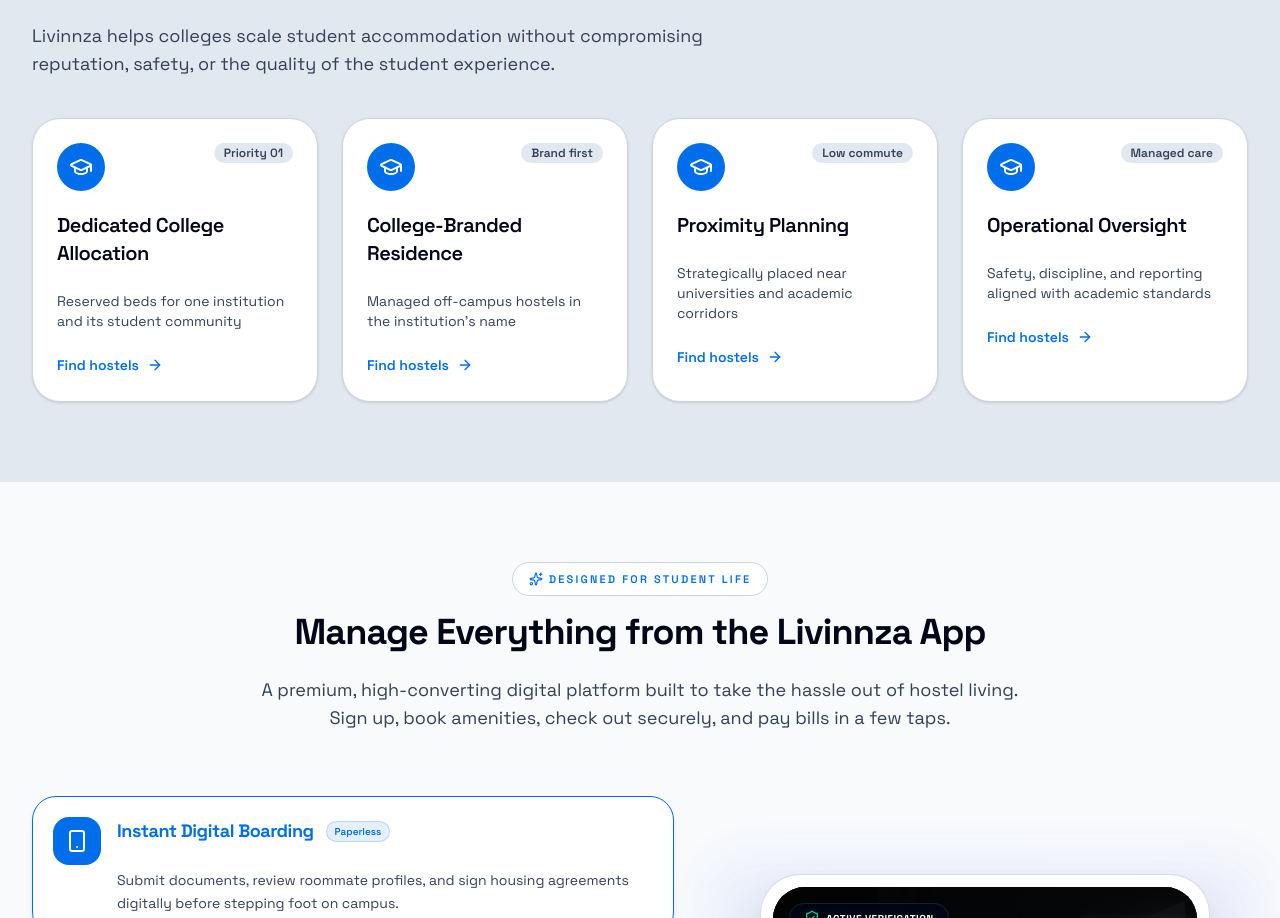
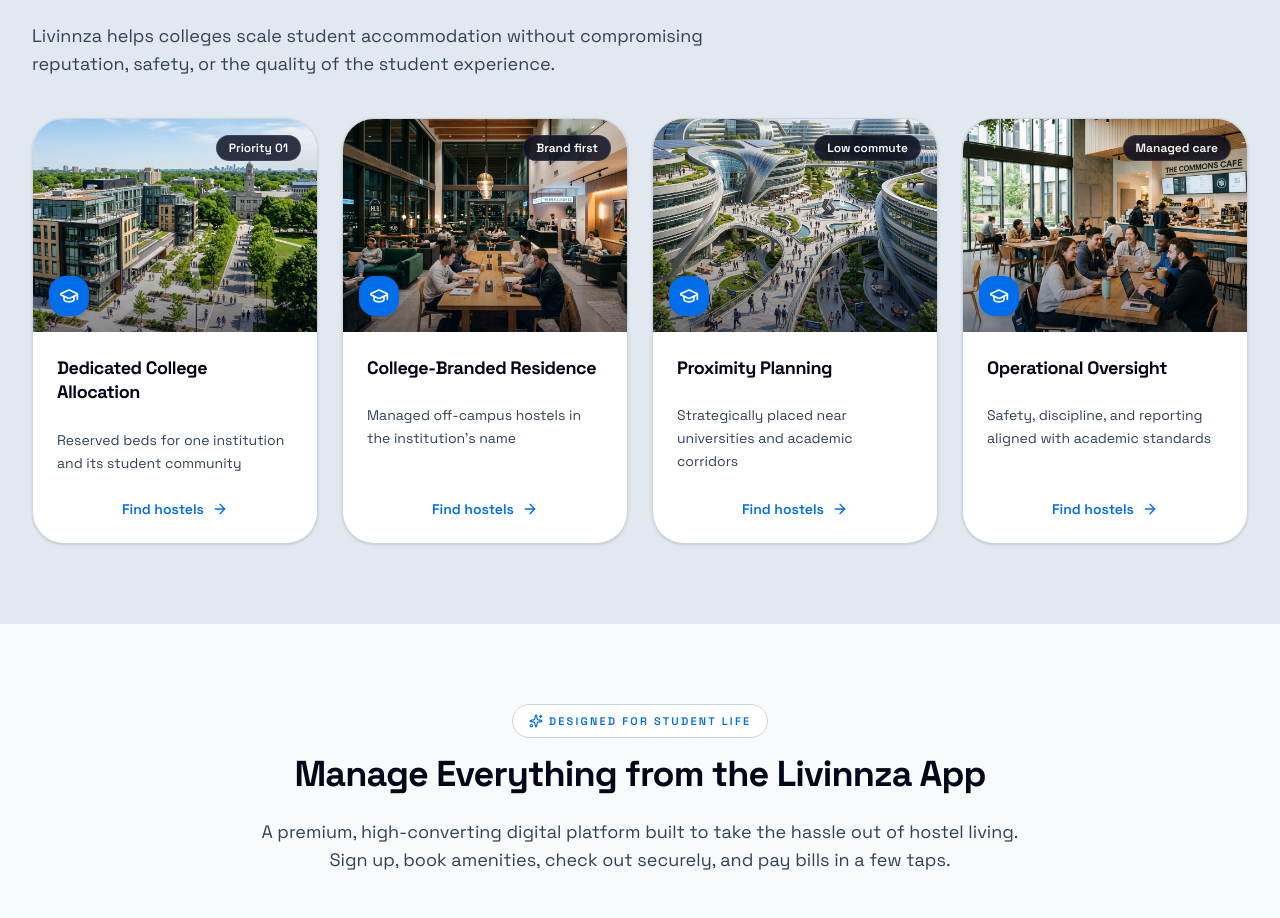
Before and after one commit to Aparna-1999/livinzza, a Next.js app: page / in a window 1280 px wide. Shown: the part 2811-3729 px from the top of the page. Built offline with nearby package versions, Linux system fonts and the light colour scheme.

Commit message:
Update CollegeCard component to display premium image headers and support smooth scrolling

```diff
--- a/src/components/molecules/CollegeCard.tsx
+++ b/src/components/molecules/CollegeCard.tsx
@@ -1,4 +1,7 @@
+"use client";
+
 import React from "react";
+import Image from "next/image";
 import { ArrowRight, GraduationCap } from "lucide-react";
 import { Typography } from "../atoms/Typography";
 import { Badge } from "../atoms/Badge";
@@ -8,31 +11,59 @@
   name: string;
   location: string;
   hostels: string;
+  image: string;
   className?: string;
 }
 
-const CollegeCard = ({ name, location, hostels, className }: CollegeCardProps) => {
+const CollegeCard = ({ name, location, hostels, image, className }: CollegeCardProps) => {
+  const scrollToHostels = (e: React.MouseEvent) => {
+    e.preventDefault();
+    const element = document.getElementById("hostels");
+    if (element) {
+      element.scrollIntoView({ behavior: "smooth" });
+    }
+  };
+
   return (
-    <article className={`rounded-[1.75rem] border border-slate-200 bg-white p-6 shadow-sm transition-all hover:-translate-y-0.5 hover:shadow-lg dark:border-white/10 dark:bg-slate-950 ${className ?? ""}`}>
-      <div className="flex items-start justify-between gap-4">
-        <div className="flex h-12 w-12 items-center justify-center rounded-2xl bg-primary text-white">
-          <GraduationCap className="h-6 w-6" />
-        </div>
-        <Badge variant="secondary" className="rounded-full bg-slate-100 text-slate-600 dark:bg-white/5 dark:text-slate-300">
+    <article className={`group flex flex-col overflow-hidden rounded-[2rem] border border-slate-200 bg-white shadow-sm transition-all duration-300 hover:-translate-y-1 hover:shadow-xl dark:border-white/10 dark:bg-slate-950 ${className ?? ""}`}>
+      {/* Image Header with Badge Overlay */}
+      <div className="relative aspect-[4/3] w-full overflow-hidden bg-slate-100 dark:bg-slate-900">
+        <Image
+          src={image}
+          alt={name}
+          fill
+          className="object-cover transition-transform duration-500 group-hover:scale-105"
+        />
+        {/* Floating Priority Badge */}
+        <div className="absolute right-4 top-4 z-10">
+          <Badge variant="secondary" className="rounded-full bg-slate-950/80 text-white backdrop-blur border border-white/10 px-3 py-1 text-xs">
             {hostels}
           </Badge>
         </div>
+        {/* Floating icon */}
+        <div className="absolute left-4 bottom-4 z-10 flex h-10 w-10 items-center justify-center rounded-xl bg-primary text-white shadow-md">
+          <GraduationCap className="h-5 w-5" />
+        </div>
+        <div className="absolute inset-0 bg-gradient-to-t from-slate-950/45 via-transparent to-transparent" />
+      </div>
 
-      <Typography variant="h4" className="mt-5 text-xl text-slate-900 dark:text-white">
+      {/* Content area */}
+      <div className="flex flex-1 flex-col p-6">
+        <Typography variant="h4" className="text-lg font-bold leading-snug text-slate-900 dark:text-white">
           {name}
         </Typography>
-      <Typography variant="p" className="mt-2 text-sm text-slate-600 dark:text-slate-300">
+        <Typography variant="p" className="mt-2 text-sm leading-relaxed text-slate-600 dark:text-slate-300 flex-1">
           {location}
         </Typography>
 
-      <Button href="/hostels" variant="link" className="mt-6 h-auto p-0 text-sm font-semibold text-primary dark:text-primary">
-        Find hostels <ArrowRight className="h-4 w-4" />
+        <Button
+          onClick={scrollToHostels}
+          variant="link"
+          className="mt-6 h-auto p-0 text-sm font-semibold text-primary dark:text-primary inline-flex items-center gap-1 group-hover:underline"
+        >
+          Find hostels <ArrowRight className="h-4 w-4 transition-transform group-hover:translate-x-0.5" />
         </Button>
+      </div>
     </article>
   );
 };
--- a/src/components/organisms/CollegeGrid.tsx
+++ b/src/components/organisms/CollegeGrid.tsx
@@ -1,3 +1,5 @@
+"use client";
+
 import React from "react";
 import { Typography } from "../atoms/Typography";
 import { CollegeCard } from "../molecules/CollegeCard";
@@ -7,21 +9,25 @@
     name: "Dedicated College Allocation",
     location: "Reserved beds for one institution and its student community",
     hostels: "Priority 01",
+    image: "/images/slider_1_capacity.png",
   },
   {
     name: "College-Branded Residence",
     location: "Managed off-campus hostels in the institution's name",
     hostels: "Brand first",
+    image: "/images/slider_2_brand.png",
   },
   {
     name: "Proximity Planning",
     location: "Strategically placed near universities and academic corridors",
     hostels: "Low commute",
+    image: "/images/vit_vellore.png",
   },
   {
     name: "Operational Oversight",
     location: "Safety, discipline, and reporting aligned with academic standards",
     hostels: "Managed care",
+    image: "/images/lifestyle_3.png",
   },
 ];
 
```
Lines whose indentation alone changed are shown as unchanged.
